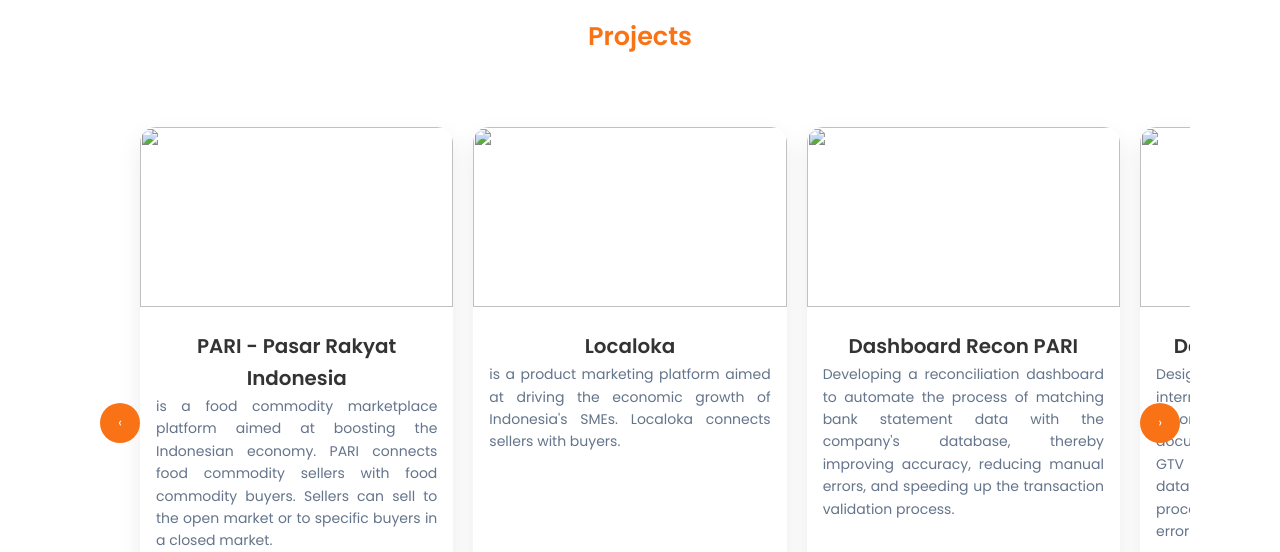
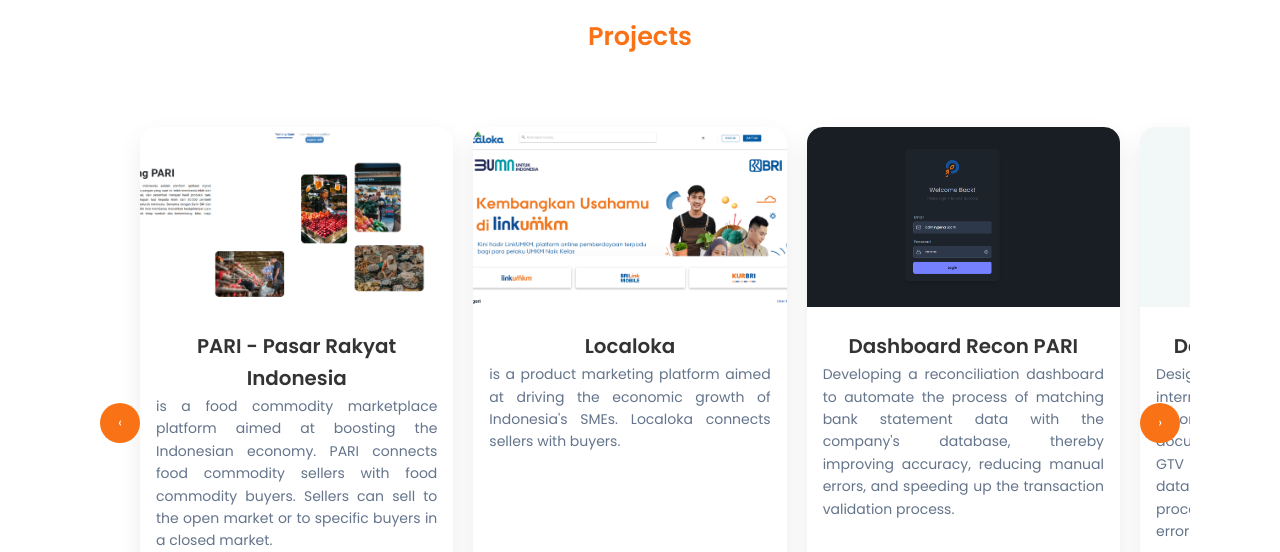
Before and after one commit to HasanFdlh/monolith-website-portofolio, a plain HTML site: page index.html in a window 1280 px wide. Shown: the part 2920-3472 px from the top of the page. Drawn offline with Linux system fonts and the light colour scheme.

Commit message:
add image

```diff
--- a/index.html
+++ b/index.html
@@ -180,7 +180,7 @@
           <div class="carousel-item">
             <div class="project-card">
               <a href="https://pari.co.id" target="_blank">
-                <img src="img/localoka.png" class="project-image" />
+                <img src="./assets/project/pari.png" class="project-image" />
               </a>
               <div class="project-content">
                 <h3>PARI - Pasar Rakyat Indonesia</h3>
@@ -224,7 +224,7 @@
           <div class="carousel-item">
             <div class="project-card">
               <a href="https://localoka.co.id" target="_blank">
-                <img src="img/localoka.png" class="project-image" />
+                <img src="./assets/project/localoka.png" class="project-image" />
               </a>
               <div class="project-content">
                 <h3>Localoka</h3>
@@ -266,7 +266,7 @@
           <div class="carousel-item">
             <div class="project-card">
               <a href="https://dashboard-recon.superpari.co.id" target="_blank">
-                <img src="img/localoka.png" class="project-image" />
+                <img src="./assets/project/recon.png" class="project-image" />
               </a>
               <div class="project-content">
                 <h3>Dashboard Recon PARI</h3>
@@ -291,7 +291,7 @@
           <div class="carousel-item">
             <div class="project-card">
               <a href="https://dashboard-internal.superpari.co.id" target="_blank">
-                <img src="img/localoka.png" class="project-image" />
+                <img src="./assets/project/internal.png" class="project-image" />
               </a>
               <div class="project-content">
                 <h3>Dashboard Internal PARI</h3>
@@ -316,7 +316,7 @@
           <div class="carousel-item">
             <div class="project-card">
               <a href="https://hasbelle.my.id" target="_blank">
-                <img src="img/localoka.png" class="project-image" />
+                <img src="./assets/project/hasbelle.png" class="project-image" />
               </a>
               <div class="project-content">
                 <h3>Hasbelle</h3>
@@ -341,7 +341,7 @@
           <div class="carousel-item">
             <div class="project-card">
               <a href="https://suryalogamuniversal.com" target="_blank">
-                <img src="img/localoka.png" class="project-image" />
+                <img src="./assets/project/suryalogamuniversal.png" class="project-image" />
               </a>
               <div class="project-content">
                 <h3>Surya Logam Universal</h3>
@@ -369,7 +369,7 @@
           <div class="carousel-item">
             <div class="project-card">
               <a href="https://aluminiumprofilindo.com/" target="_blank">
-                <img src="img/localoka.png" class="project-image" />
+                <img src="./assets/project/aluminiumprofilindo.png" class="project-image" />
               </a>
               <div class="project-content">
                 <h3>Aluminium Profil Indo</h3>
@@ -397,7 +397,7 @@
           <div class="carousel-item">
             <div class="project-card">
               <a href="https://pipatubing.co.id/" target="_blank">
-                <img src="img/localoka.png" class="project-image" />
+                <img src="./assets/project/pipatubing.png" class="project-image" />
               </a>
               <div class="project-content">
                 <h3>Pipa Tubing</h3>
```
Also changed, not shown: assets/project/aluminiumprofilindo.png (added), assets/project/internal.png (added), assets/project/localoka.png (added), assets/project/pari.png (added), assets/project/recon.png (added), 2 other files.
